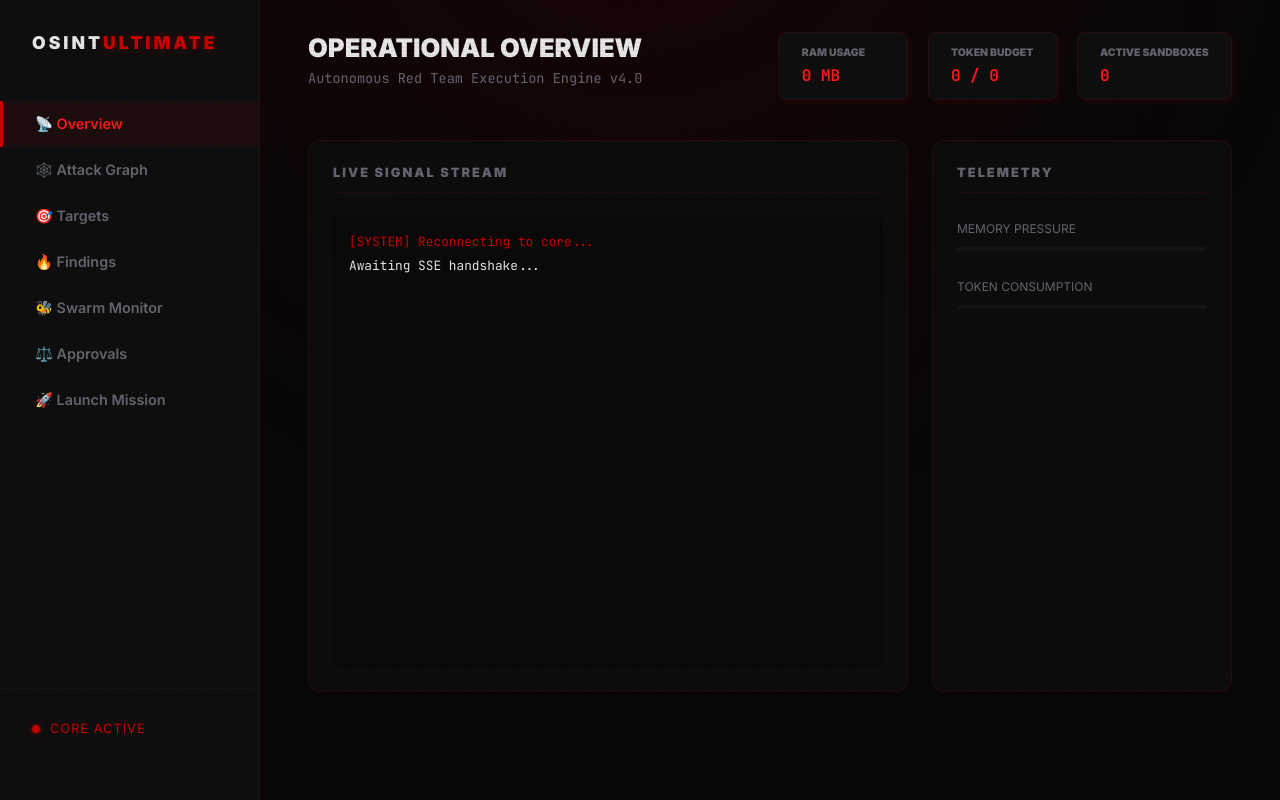
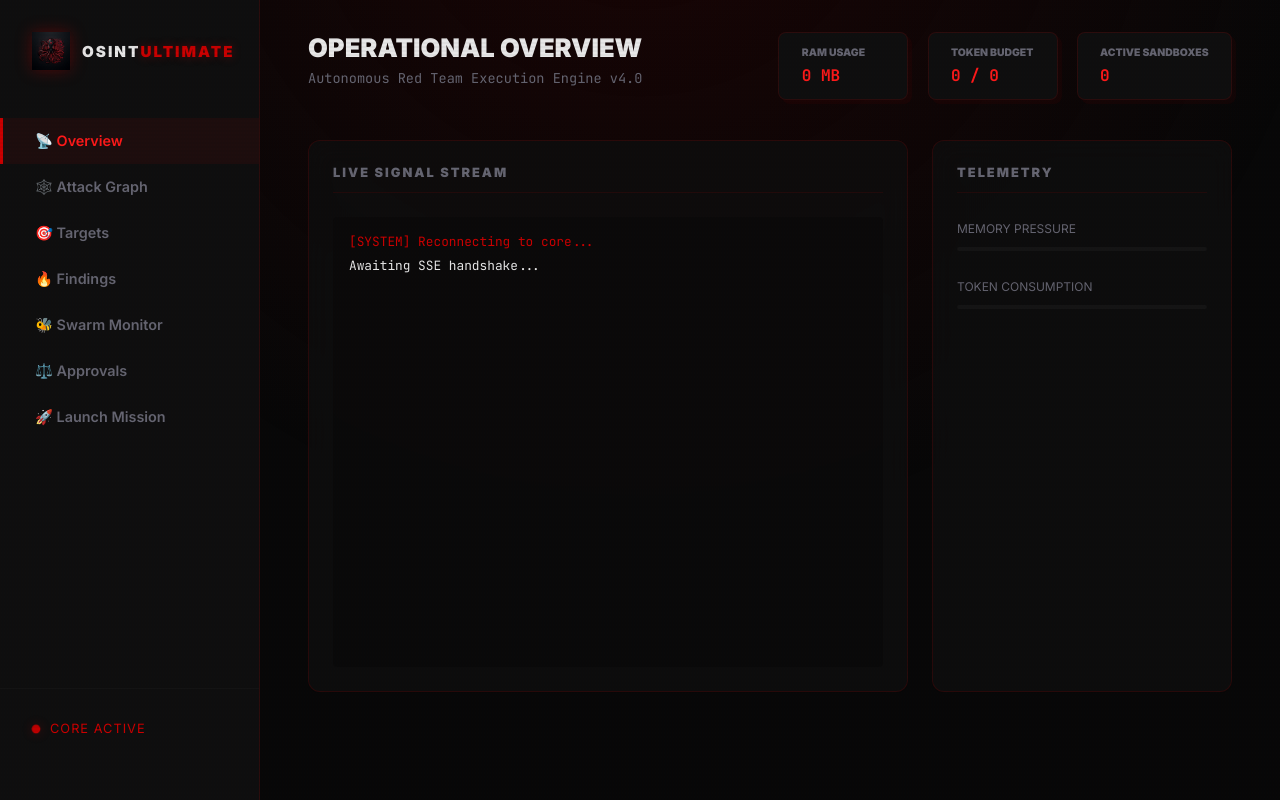
Before and after one commit to kripiman/OsintUltimate, a plain HTML site: page redteam_rust_core/src/core/web/assets/index.html in a window 1280 px wide. Drawn offline with nearby package versions, Linux system fonts and the light colour scheme; no server answers.

Commit message:
feat: add mimicry octopus branding assets and update web interface logo styling

```diff
--- a/redteam_rust_core/src/core/web/assets/index.html
+++ b/redteam_rust_core/src/core/web/assets/index.html
@@ -13,6 +13,7 @@
 
     <nav class="sidebar">
         <div class="logo">
+            <img src="mimicry.png" alt="Mimicry Octopus" class="logo-img">
             <h1>OSINT<span>ULTIMATE</span></h1>
         </div>
         <ul class="nav-links">
--- a/redteam_rust_core/src/core/web/assets/style.css
+++ b/redteam_rust_core/src/core/web/assets/style.css
@@ -79,10 +79,21 @@ body::before {
 }
 
 .logo h1 {
-    font-size: 1.1rem;
+    font-size: 0.95rem;
     font-weight: 900;
-    letter-spacing: 3px;
+    letter-spacing: 2px;
     text-transform: uppercase;
+}
+
+.logo-img {
+    width: 38px;
+    height: 38px;
+    filter: drop-shadow(0 0 8px var(--accent-glow));
+    transition: transform 0.4s cubic-bezier(0.175, 0.885, 0.32, 1.275);
+}
+
+.logo:hover .logo-img {
+    transform: scale(1.15) rotate(12deg);
 }
 
 .logo span {
```
Also changed, not shown: README.md, assets/mimicry_octopus.png (added), mimicry_logo.png (added), redteam_rust_core/src/core/web/assets/mimicry.png (added), 1 other file.
